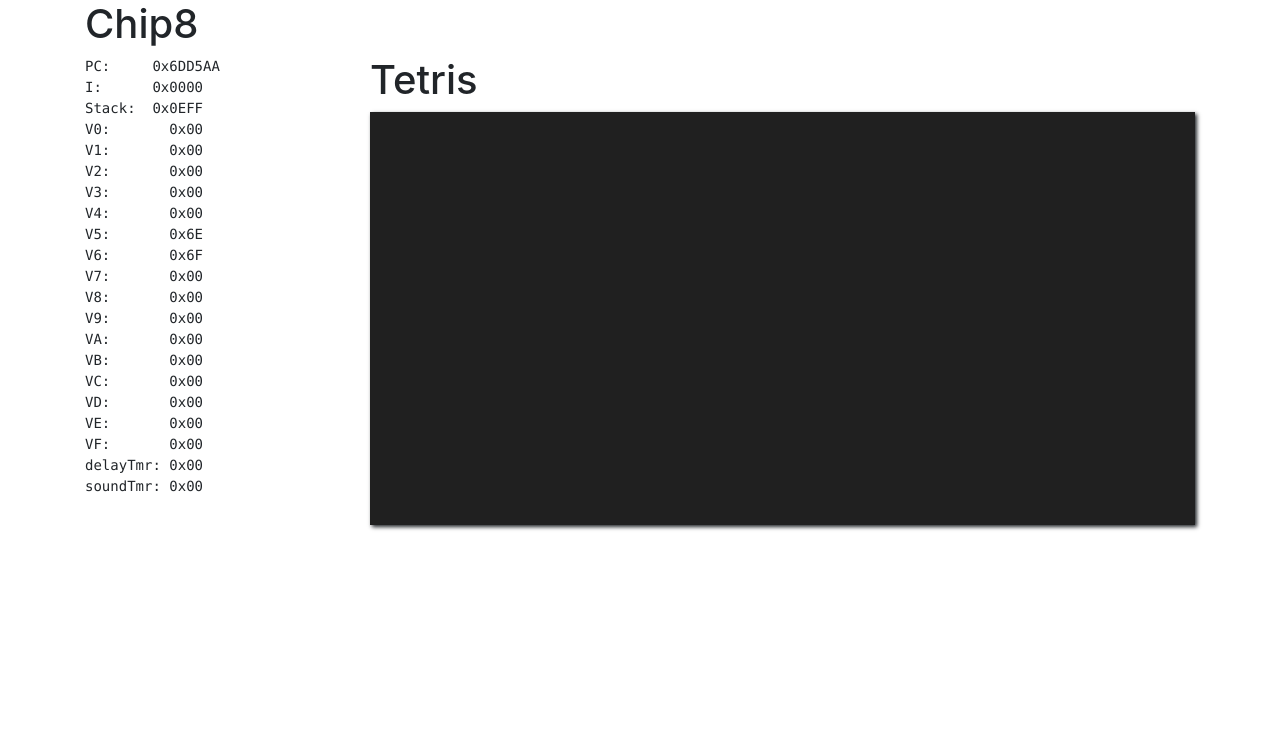
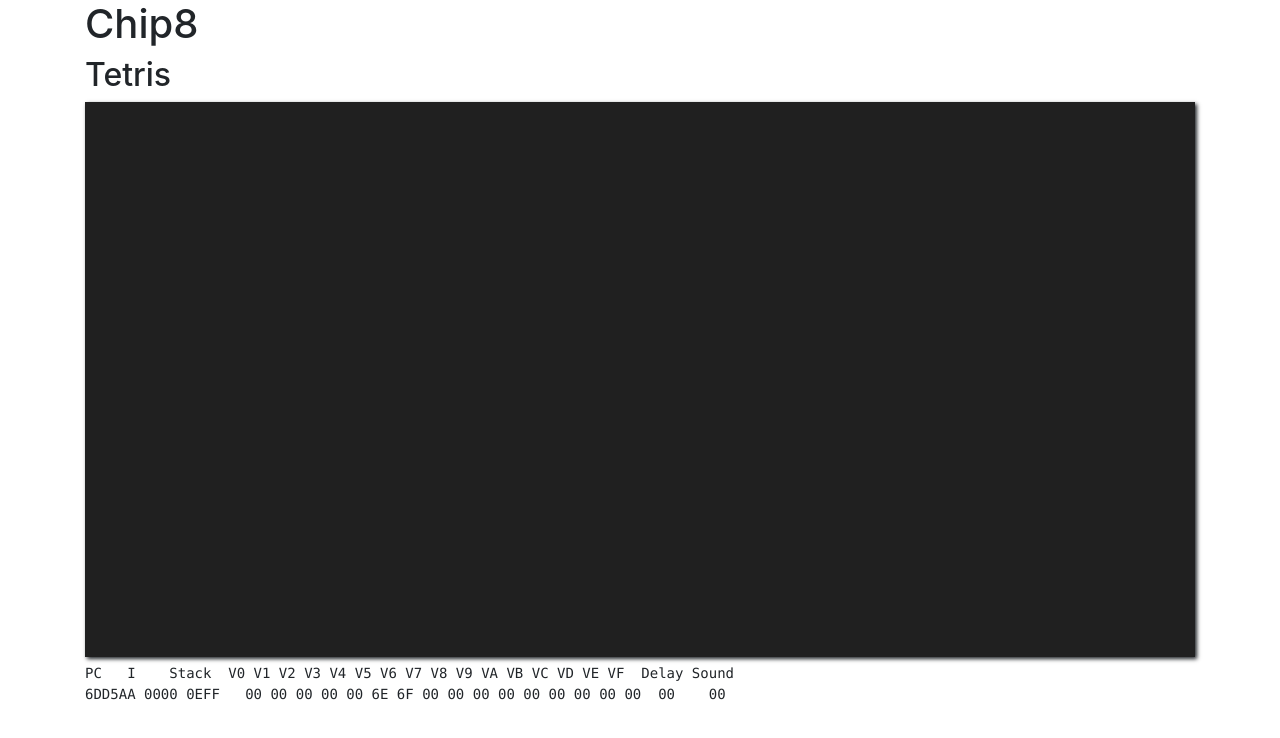
Before and after one commit to steinivox/Chip8, a plain HTML site: page index.html in a window 1280 px wide. Drawn offline with nearby package versions, Linux system fonts and the light colour scheme; no server answers.

Commit message:
moved printRegisters under canvas

```diff
--- a/chip8.js
+++ b/chip8.js
@@ -517,17 +517,17 @@ class Chip8 {
      * Outputs V and I registers to screen
      */
     printRegisters() {
-        const regEle = document.querySelector(".registers");
-        regEle.innerHTML = "";
+        const info = document.querySelector(".info");
 
-        regEle.innerHTML += `PC:     ${hexStr(this.programCounter, 4)}\n`;
-        regEle.innerHTML += `I:      ${hexStr(this._I, 4)}\n`;
-        regEle.innerHTML += `Stack:  ${hexStr(this.stackPointer, 4)}\n`;
+        info.innerHTML = "PC   I    Stack  V0 V1 V2 V3 V4 V5 V6 V7 V8 V9 VA VB VC VD VE VF  Delay Sound\n";
+        info.innerHTML += `${hexStr(this.programCounter, 4, false)} `;
+        info.innerHTML += `${hexStr(this.I, 4, false)} `;
+        info.innerHTML += `${hexStr(this.stackPointer, 4, false)}   `;
         for (let i = 0; i < this.V.length; i++) {
-            regEle.innerHTML += `V${hexStr(i, 1, false)}:       ${hexStr(this.V[i], 2)}\n`;
+            info.innerHTML += `${hexStr(this.V[i], 2, false)} `;
         }
-        regEle.innerHTML += `delayTmr: ${hexStr(this.delayTimer, 2)}\n`;
-        regEle.innerHTML += `soundTmr: ${hexStr(this.soundTimer, 2)}\n`;
+        info.innerHTML += ` ${hexStr(this.delayTimer, 2, false)}    `;
+        info.innerHTML += `${hexStr(this.soundTimer, 2, false)}     `;
     }
 
     updateCanvas() {
--- a/index.html
+++ b/index.html
@@ -44,15 +44,9 @@
     <div class="container">
         <h1>Chip8</h1>
 
-        <div class="row">
-            <div class="col-3">
-                <pre class="registers"></pre>
-            </div>
-            <div class="col-9">
-                <h1 class="game">Game</h1>
-                <canvas></canvas>
-            </div>
-        </div>
+        <h2 class="game">Game</h2>
+        <canvas></canvas>
+        <pre class="info"></pre>
     </div>
     <script type="module" src="main.js"></script>
 </body>
```
